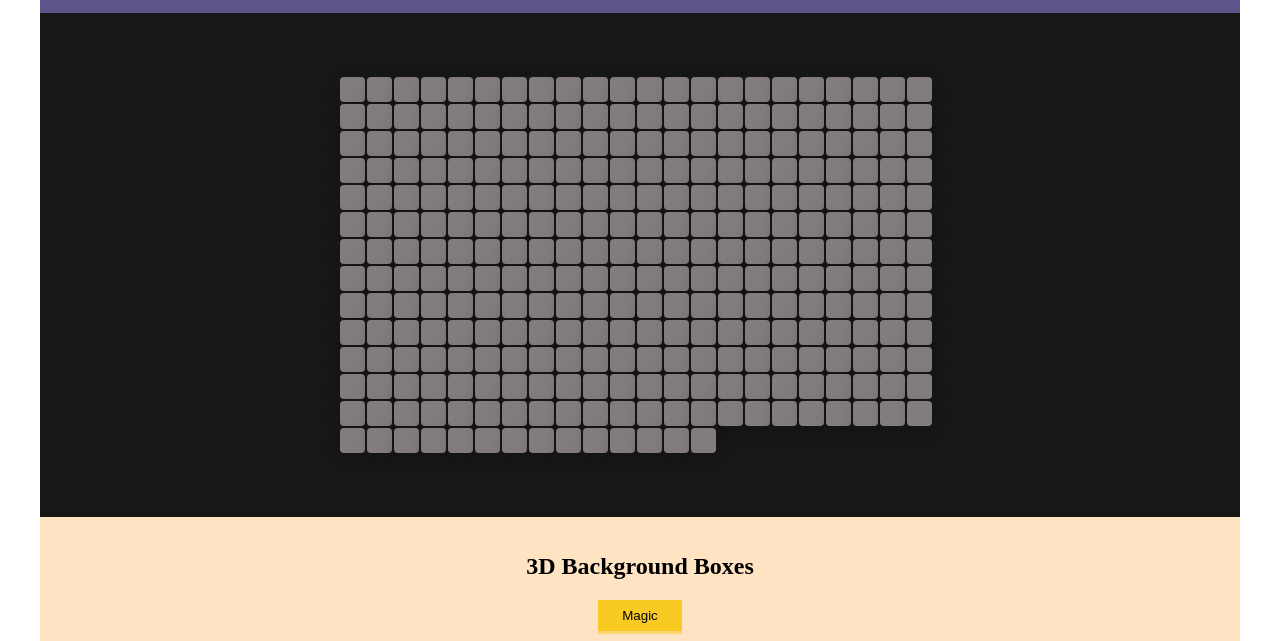
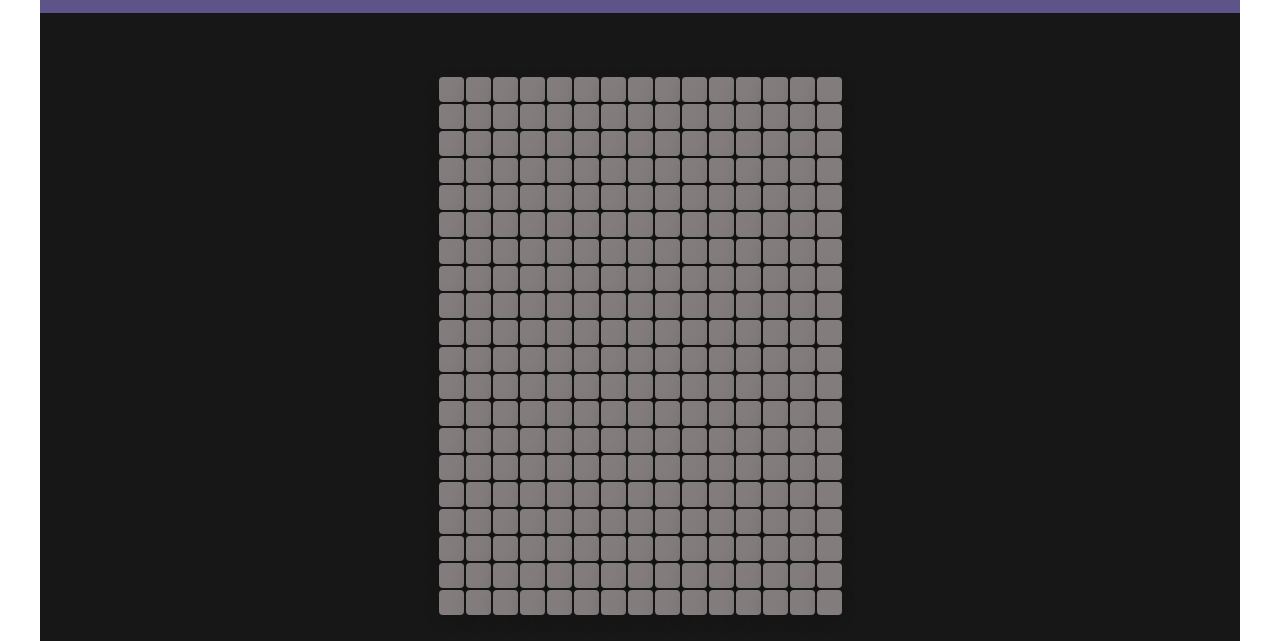
Before and after one commit to wannapornM/50-projects-in-50-days, a website built with Vite: page index.html in a window 1280 px wide. Shown: the part 1753-2394 px from the top of the page. Built offline with nearby package versions, Linux system fonts and the light colour scheme.

Commit message:
Change max width of hoverboard container

```diff
--- a/src/styles/hoverboard.scss
+++ b/src/styles/hoverboard.scss
@@ -3,10 +3,11 @@
 
   .hover-box-container {
     width: 60%;
-    max-width: 600px;
+    max-width: 420px;
     margin: 3rem auto;
     display: flex;
     flex-wrap: wrap;
+    justify-content: center;
     gap: 2px;
 
     .box {
```
